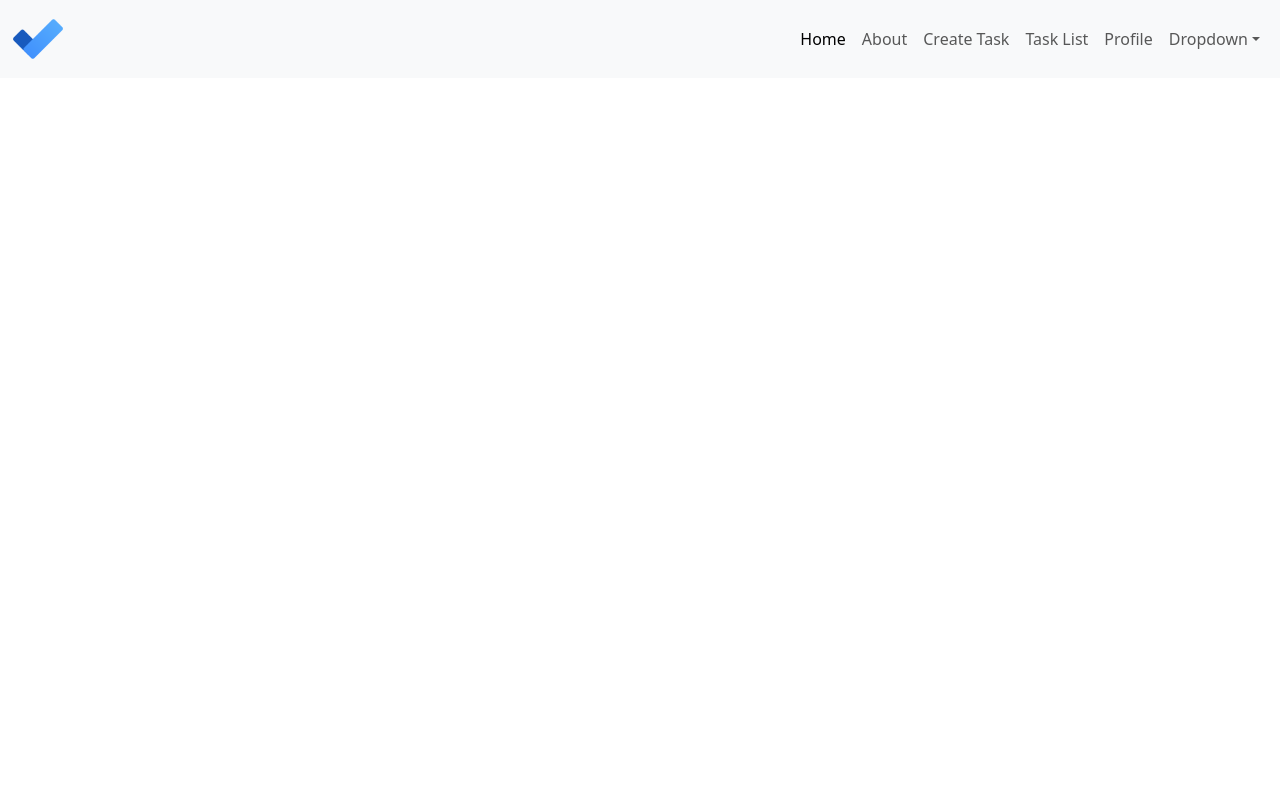
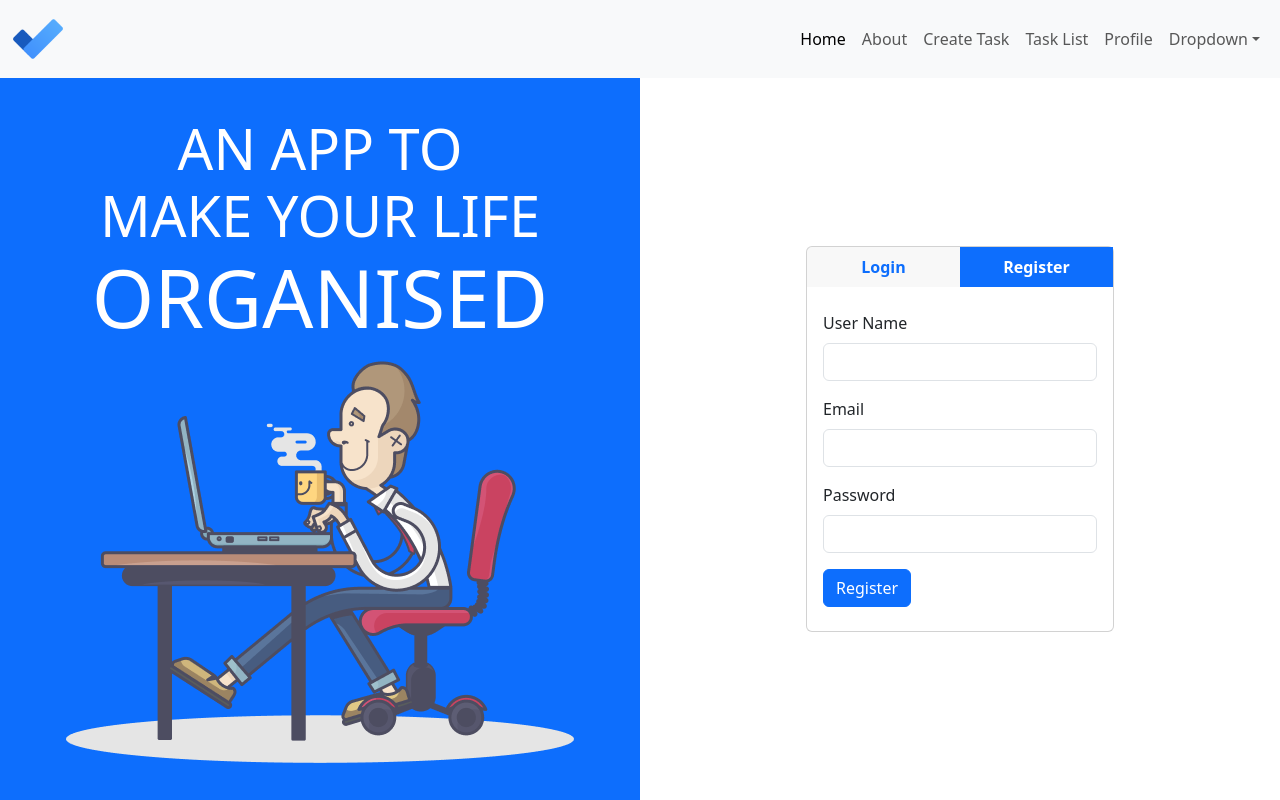
Before and after one commit to vipink28/to-do-app-sept-2024, a React (Create React App) app: page /register in a window 1280 px wide. Before the commit this address had no page. Built offline with nearby package versions, Linux system fonts and the light colour scheme.

Commit message:
login and register component added.

```diff
--- a/src/App.js
+++ b/src/App.js
@@ -1,5 +1,7 @@
-import { BrowserRouter, Route, Routes } from 'react-router-dom';
+import { BrowserRouter, Navigate, Route, Routes } from 'react-router-dom';
 import './App.css';
+import Login from './auth/Login';
+import Register from './auth/Register';
 import Navbar from './components/Navbar';
 import About from './pages/About';
 import CreateTask from './pages/CreateTask';
@@ -14,7 +16,11 @@ function App() {
     <BrowserRouter>
       <Navbar />
       <Routes>
-        <Route path='/' element={<Home />}></Route>
+        <Route path='/' element={<Navigate to="/login" />}></Route>
+        <Route path='/' element={<Home />}>
+          <Route path='/login' element={<Login />}></Route>
+          <Route path='/register' element={<Register />}></Route>
+        </Route>
         <Route path='/about' element={<About />}></Route>
         <Route path='/task-list' element={<TaskList />}></Route>
         <Route path='/create-task' element={<CreateTask />}></Route>
--- /dev/null
+++ b/src/auth/Login.jsx
@@ -0,0 +1,23 @@
+import React from 'react';
+
+function Login(props) {
+    return (
+        <div className='py-2'>
+
+            <div className='mb-3'>
+                <label className='form-label'>Email</label>
+                <input type='email' name='email' className='form-control' />
+            </div>
+
+            <div className='mb-3'>
+                <label className='form-label'>Password</label>
+                <input type='password' name='password' className='form-control' />
+            </div>
+
+            <button className='btn btn-primary'>Login</button>
+
+        </div>
+    );
+}
+
+export default Login;
--- /dev/null
+++ b/src/auth/Register.jsx
@@ -0,0 +1,27 @@
+import React from 'react';
+
+function Register(props) {
+    return (
+        <div className='py-2'>
+            <div className='mb-3'>
+                <label className='form-label'>User Name</label>
+                <input type='text' name='username' className='form-control' />
+            </div>
+
+            <div className='mb-3'>
+                <label className='form-label'>Email</label>
+                <input type='email' name='email' className='form-control' />
+            </div>
+
+            <div className='mb-3'>
+                <label className='form-label'>Password</label>
+                <input type='password' name='password' className='form-control' />
+            </div>
+
+            <button className='btn btn-primary'>Register</button>
+
+        </div>
+    );
+}
+
+export default Register;
--- a/src/index.css
+++ b/src/index.css
@@ -7,4 +7,5 @@ body {
 
 #root {
     height: 100%;
+    padding-top: 78px;
 }
--- a/src/pages/Home.jsx
+++ b/src/pages/Home.jsx
@@ -1,4 +1,5 @@
 import React from 'react';
+import { Link, Outlet } from 'react-router-dom';
 import illustration from '../assets/illustration.png';
 
 function Home(props) {
@@ -16,7 +17,20 @@ function Home(props) {
                     <img className='img-fluid' src={illustration} alt="illustration" />
                 </div>
 
-                <div className='col-lg-6 d-flex flex-column align-items-center justify-content-center h-100 text-white'></div>
+                <div className='col-lg-6 d-flex flex-column align-items-center justify-content-center h-100 text-white'>
+
+                    <div className='card w-50'>
+                        <div className='card-header d-flex border-0 p-0'>
+                            <Link to="/login" className='w-50 py-2 text-center text-primary text-decoration-none fw-bold'>Login</Link>
+
+                            <Link to="/register" className='w-50 py-2 text-center text-white bg-primary text-decoration-none fw-bold'>Register</Link>
+                        </div>
+                        <div className='card-body'>
+                            <Outlet />
+                        </div>
+                    </div>
+
+                </div>
             </div>
         </div>
     );
```
